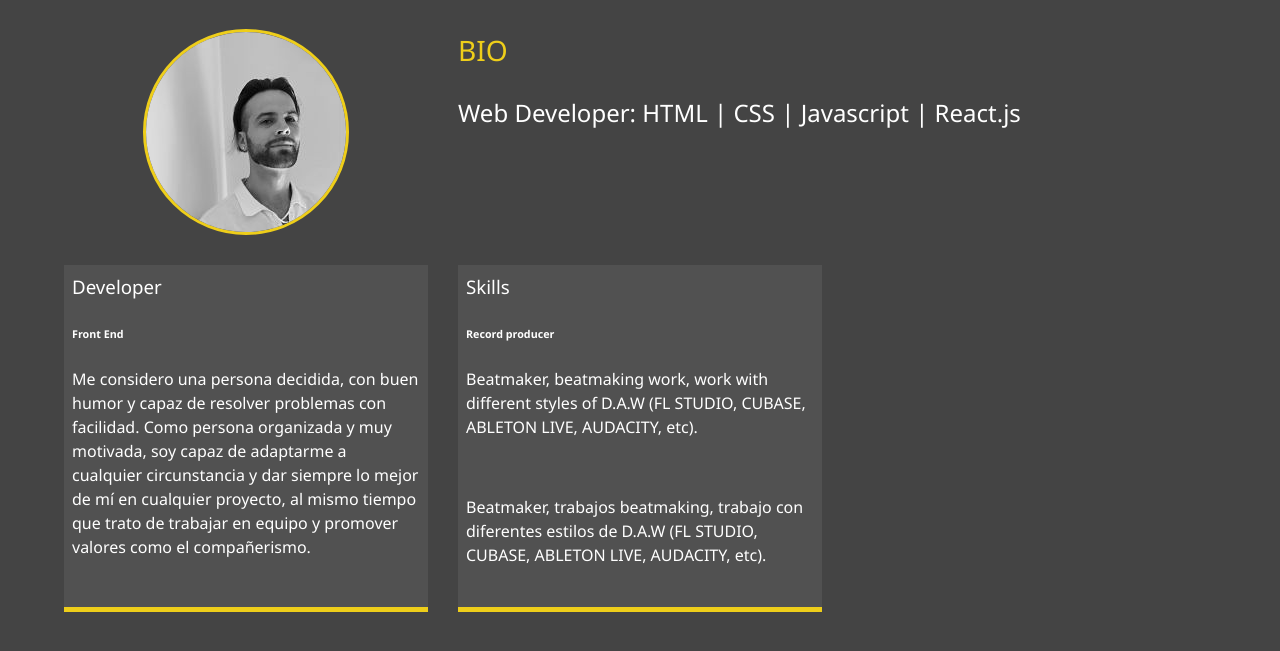
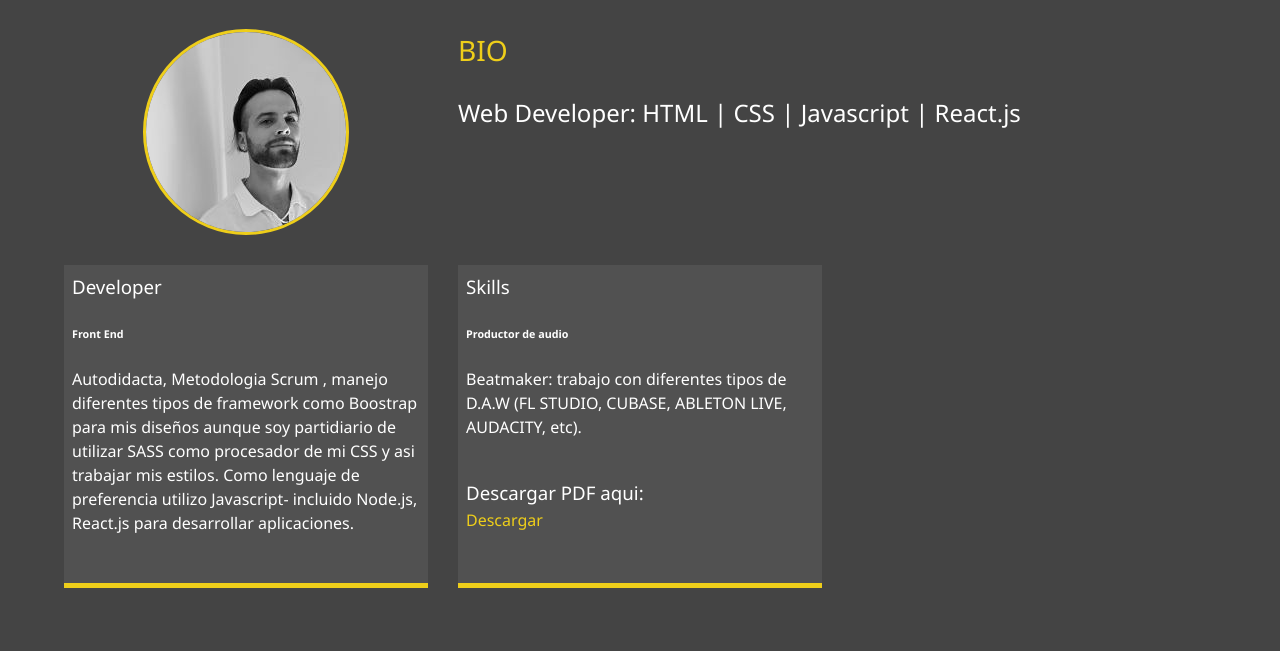
Before and after one commit to silversurferbeats/PortfolioEsp, a website: page about.html in a window 1280 px wide. Shown: the part 253-904 px from the top of the page. Drawn offline with Linux system fonts and the light colour scheme.

Commit message:
tercer commit

```diff
--- a/about.html
+++ b/about.html
@@ -69,23 +69,19 @@
         <h3>Developer</h3>
         <h6>Front End </h6>
         <p>
-          Me considero una persona decidida, con buen humor y
-          capaz de resolver problemas con facilidad.
-          Como persona organizada y muy motivada, soy capaz de
-          adaptarme a cualquier circunstancia y dar siempre lo mejor
-          de mí en cualquier proyecto, al mismo tiempo que trato de
-          trabajar en equipo y promover valores como el
-          compañerismo.
+          Autodidacta, Metodologia Scrum , manejo diferentes tipos de framework como Boostrap para mis diseños aunque soy partidiario de utilizar SASS como procesador de mi CSS y asi
+          trabajar mis estilos. Como lenguaje de preferencia utilizo Javascript- incluido Node.js, React.js para desarrollar aplicaciones.
         </p>
         </br>
       </div>
 
       <div class="job job-2">
         <h3>Skills</h3>
-        <h6>Record producer</h6>
-        <p>Beatmaker, beatmaking work, work with different styles of D.A.W (FL STUDIO, CUBASE, ABLETON LIVE, AUDACITY, etc).</p>
+        <h6>Productor de audio</h6>
+        <p>Beatmaker: trabajo con diferentes tipos de D.A.W (FL STUDIO, CUBASE, ABLETON LIVE, AUDACITY, etc).</p>
         </br>
-        <p>Beatmaker, trabajos beatmaking, trabajo con diferentes estilos de D.A.W (FL STUDIO, CUBASE, ABLETON LIVE, AUDACITY, etc).</p>
+        <h3>Descargar PDF aqui:</h3>
+        <a href="PDF/CV-PDF.pdf" class="text-secondary" download= "CV-gabrielsuarez.pdf">Descargar</a>
       </div>
 
       <!--<div class="job job-3">
```
Also changed, not shown: index.html (+3 -2 lines), 1 other file.
